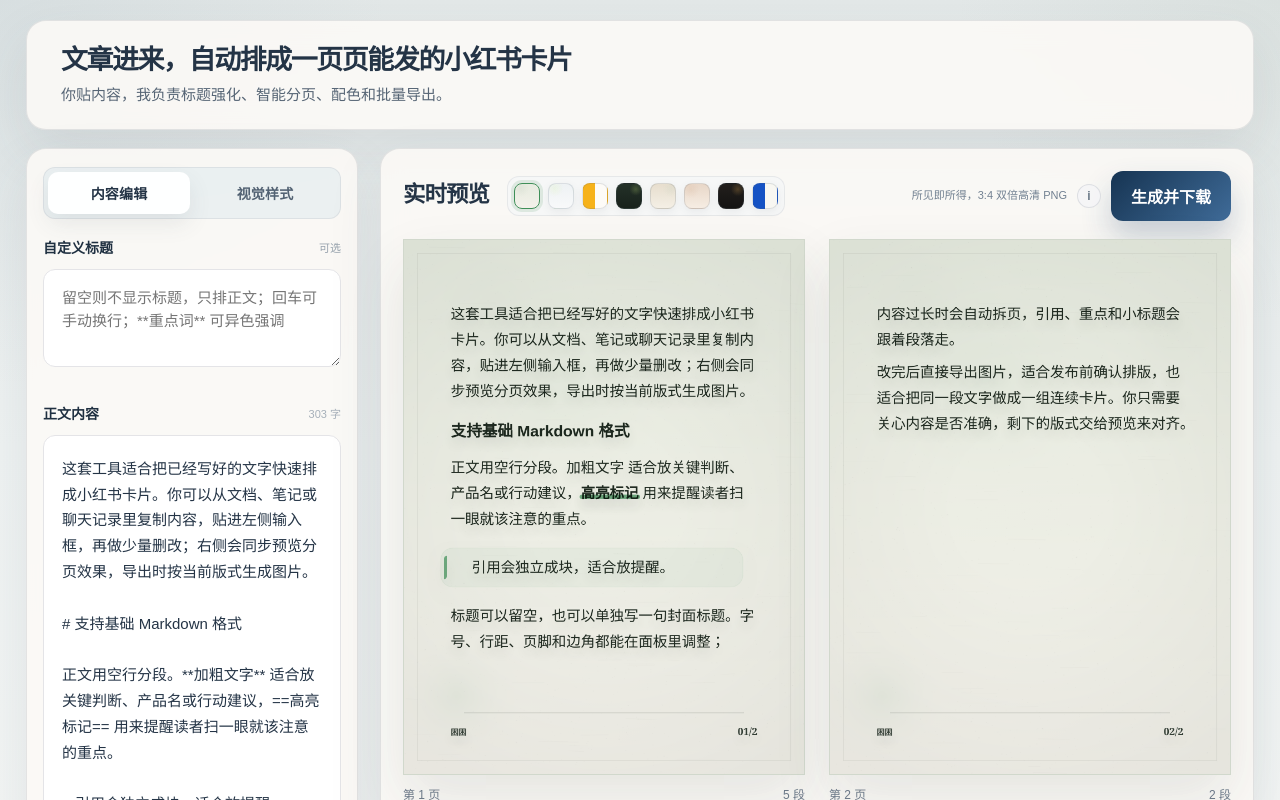
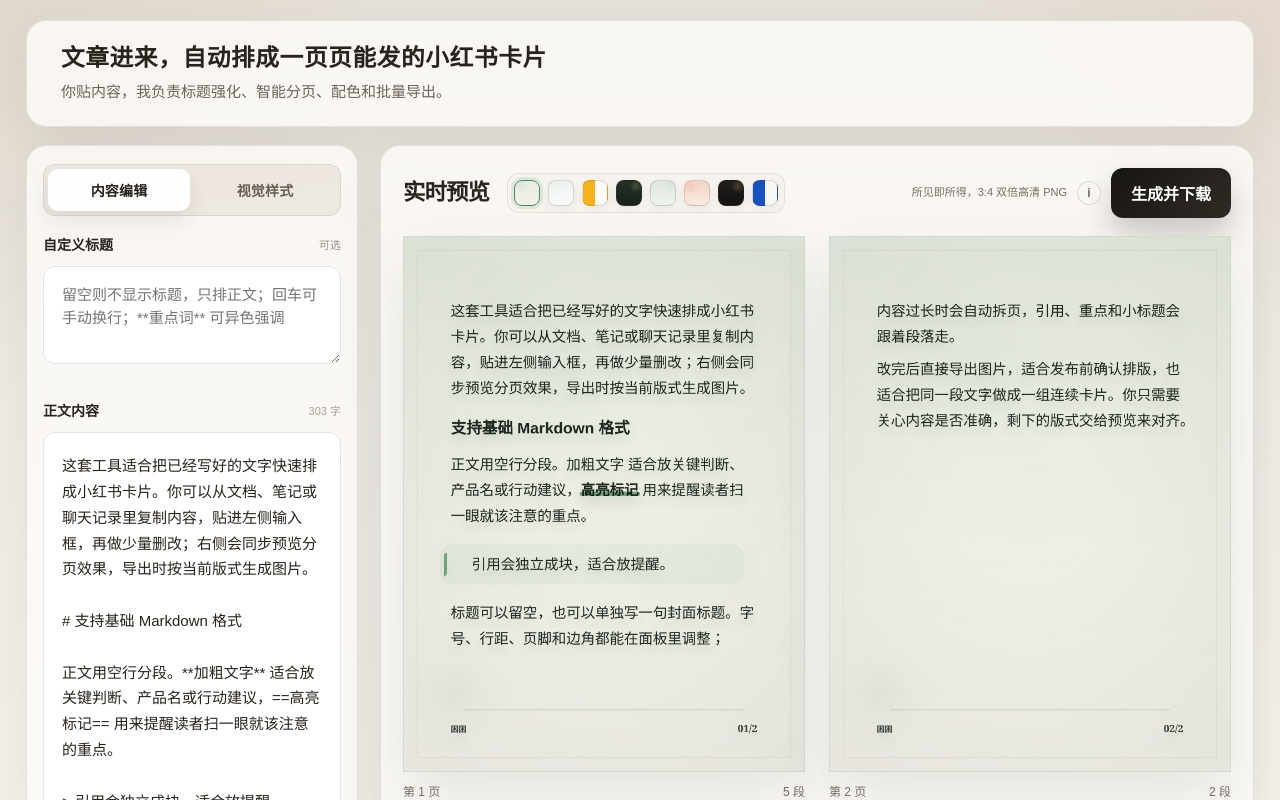
Before and after one commit to LuKK351/lukk-xhs-poster-studio, a Next.js app: page / in a window 1280 px wide. Shown: the top 800 px of the page. Built offline with nearby package versions, Linux system fonts and the light colour scheme.

Commit message:
Refine theme contrast and warm UI chrome

```diff
--- a/app/globals.css
+++ b/app/globals.css
@@ -1,12 +1,12 @@
 :root {
-  --app-bg: #eef2f2;
-  --app-bg-deep: #e3e8e8;
+  --app-bg: #f0ede7;
+  --app-bg-deep: #e5e0d8;
   --surface: rgba(252, 250, 246, 0.88);
-  --surface-line: rgba(87, 102, 117, 0.14);
-  --surface-shadow: rgba(71, 81, 88, 0.1);
-  --text-main: #243446;
-  --text-muted: #6b7887;
-  --accent: #3f6b98;
+  --surface-line: rgba(72, 64, 56, 0.13);
+  --surface-shadow: rgba(36, 32, 28, 0.08);
+  --text-main: #28231d;
+  --text-muted: #756d63;
+  --accent: #24211d;
   --mono: "SF Mono", "JetBrains Mono", "Menlo", monospace;
 }
 
@@ -23,9 +23,9 @@
   color: var(--text-main);
   font-family: "PingFang SC", "Hiragino Sans GB", "Noto Sans SC", sans-serif;
   background:
-    radial-gradient(circle at top left, rgba(131, 155, 168, 0.12), transparent 24%),
-    radial-gradient(circle at top right, rgba(153, 171, 158, 0.12), transparent 20%),
-    linear-gradient(180deg, var(--app-bg-deep) 0%, var(--app-bg) 45%, #f4f6f5 100%);
+    radial-gradient(circle at top left, rgba(176, 141, 105, 0.1), transparent 24%),
+    radial-gradient(circle at top right, rgba(201, 91, 50, 0.055), transparent 20%),
+    linear-gradient(180deg, var(--app-bg-deep) 0%, var(--app-bg) 45%, #f7f4ee 100%);
 }
 
 button,
@@ -72,21 +72,22 @@
 .hero-copy h1,
 .preview-head h2 {
   margin: 0;
-  letter-spacing: -0.05em;
 }
 
 .hero-copy h1 {
   max-width: none;
-  font-size: clamp(22px, 2.1vw, 32px);
-  line-height: 1.12;
+  font-family: "Source Han Serif SC", "Songti SC", "STSong", serif;
+  font-size: clamp(22px, 1.85vw, 30px);
+  line-height: 1.16;
   font-weight: 600;
+  letter-spacing: 0.026em;
   white-space: nowrap;
 }
 
 .hero-text {
   max-width: 760px;
   margin: 8px 0 0;
-  color: #566575;
+  color: #6c6359;
   font-size: 15px;
   line-height: 1.58;
 }
@@ -101,20 +102,20 @@
   border: 0;
   border-radius: 12px;
   padding: 13px 20px;
-  background: linear-gradient(135deg, #163452, #3f6b98);
+  background: linear-gradient(135deg, #181612, #2f2a24);
   color: white;
   font-weight: 700;
-  box-shadow: 0 16px 30px rgba(43, 77, 112, 0.24);
+  box-shadow: 0 16px 30px rgba(36, 32, 28, 0.22);
 }
 
 .secondary-button {
-  border: 1px solid rgba(87, 102, 117, 0.16);
+  border: 1px solid rgba(72, 64, 56, 0.16);
   border-radius: 12px;
   padding: 15px 24px;
   background: rgba(255, 255, 255, 0.9);
   color: var(--accent);
   font-weight: 700;
-  box-shadow: 0 14px 26px rgba(83, 97, 114, 0.12);
+  box-shadow: 0 14px 26px rgba(36, 32, 28, 0.1);
 }
 
 .primary-button:hover,
@@ -147,8 +148,8 @@
   padding: 4px;
   margin-bottom: 18px;
   border-radius: 12px;
-  background: rgba(230, 236, 239, 0.74);
-  border: 1px solid rgba(87, 102, 117, 0.1);
+  background: rgba(232, 226, 218, 0.74);
+  border: 1px solid rgba(72, 64, 56, 0.1);
 }
 
 .control-panel-scroll {
@@ -167,7 +168,7 @@
 
 .control-panel-scroll::-webkit-scrollbar-thumb {
   border-radius: 999px;
-  background: rgba(115, 131, 146, 0.24);
+  background: rgba(121, 110, 100, 0.24);
 }
 
 .panel-tab {
@@ -175,7 +176,7 @@
   border-radius: 10px;
   padding: 11px 14px;
   background: transparent;
-  color: #526273;
+  color: #665d54;
   font-size: 14px;
   font-weight: 700;
   letter-spacing: 0.01em;
@@ -183,8 +184,8 @@
 
 .panel-tab.active {
   background: rgba(255, 255, 255, 0.94);
-  color: #243446;
-  box-shadow: 0 10px 22px rgba(78, 90, 99, 0.1);
+  color: #28231d;
+  box-shadow: 0 10px 22px rgba(36, 32, 28, 0.09);
 }
 
 .panel-section + .panel-section {
@@ -221,7 +222,7 @@
 .section-head span:first-child {
   font-size: 14px;
   font-weight: 700;
-  color: #1f3041;
+  color: #28231d;
 }
 
 .section-meta,
@@ -232,12 +233,12 @@
 
 .section-meta {
   font-size: 11px;
-  color: #96a1ac;
+  color: #9b9186;
   font-weight: 400;
 }
 
 .section-meta--quiet {
-  color: #a6b0ba;
+  color: #aaa095;
 }
 
 .section-meta--value {
@@ -245,7 +246,7 @@
   text-align: right;
   font-family: var(--mono);
   font-variant-numeric: tabular-nums;
-  color: #718091;
+  color: #7c7167;
 }
 
 .text-input,
@@ -272,14 +273,14 @@
   padding: 14px 42px 14px 16px;
   background-color: #fff;
   background-image:
-    linear-gradient(45deg, transparent 50%, #6f7b88 50%),
-    linear-gradient(135deg, #6f7b88 50%, transparent 50%);
+    linear-gradient(45deg, transparent 50%, #6d6258 50%),
+    linear-gradient(135deg, #6d6258 50%, transparent 50%);
   background-position:
     calc(100% - 20px) calc(50% + 1px),
     calc(100% - 14px) calc(50% + 1px);
   background-repeat: no-repeat;
   background-size: 6px 6px;
-  box-shadow: 0 8px 18px rgba(56, 72, 90, 0.045), 0 1px 0 rgba(255, 255, 255, 0.9) inset;
+  box-shadow: 0 8px 18px rgba(36, 32, 28, 0.045), 0 1px 0 rgba(255, 255, 255, 0.9) inset;
   font-weight: 600;
 }
 
@@ -307,15 +308,15 @@
 .select-input:focus,
 .range-input:focus {
   background: #fff;
-  border-color: #a1a1aa;
-  box-shadow: 0 0 0 2px rgba(63, 107, 152, 0.08);
+  border-color: #a8a09a;
+  box-shadow: 0 0 0 2px rgba(36, 32, 28, 0.08);
 }
 
 .select-input:focus {
   background-color: #fff;
   background-image:
-    linear-gradient(45deg, transparent 50%, #4e6072 50%),
-    linear-gradient(135deg, #4e6072 50%, transparent 50%);
+    linear-gradient(45deg, transparent 50%, #3d352f 50%),
+    linear-gradient(135deg, #3d352f 50%, transparent 50%);
   background-position:
     calc(100% - 20px) calc(50% + 1px),
     calc(100% - 14px) calc(50% + 1px);
@@ -344,20 +345,20 @@
 
 .range-input {
   width: 100%;
-  accent-color: #738898;
+  accent-color: #5f554c;
   margin: 0;
 }
 
 .accordion-section {
   margin-top: 14px;
   padding: 14px 14px 16px;
-  border: 1px solid rgba(87, 102, 117, 0.1);
+  border: 1px solid rgba(72, 64, 56, 0.1);
   border-radius: 16px;
   background: rgba(255, 255, 255, 0.66);
 }
 
 .accordion-section[open] {
-  box-shadow: 0 16px 32px rgba(87, 102, 117, 0.08);
+  box-shadow: 0 16px 32px rgba(36, 32, 28, 0.07);
 }
 
 .accordion-summary {
@@ -369,7 +370,7 @@
   gap: 10px;
   font-size: 15px;
   font-weight: 650;
-  color: #213244;
+  color: #2b261f;
   letter-spacing: 0.01em;
 }
 
@@ -378,7 +379,7 @@
   display: inline-block;
   width: 12px;
   margin-left: auto;
-  color: #8090a0;
+  color: #8a8076;
   font-size: 18px;
   line-height: 1;
   transform: rotate(0deg);
@@ -395,7 +396,7 @@
 }
 
 .accordion-section[open] .accordion-summary::after {
-  color: #3a536c;
+  color: #514840;
   transform: rotate(90deg);
 }
 
@@ -408,11 +409,11 @@
 }
 
 .inline-reset-button {
-  border: 1px solid rgba(87, 102, 117, 0.14);
+  border: 1px solid rgba(72, 64, 56, 0.14);
   border-radius: 10px;
   padding: 8px 12px;
   background: rgba(255, 255, 255, 0.86);
-  color: #4a6178;
+  color: #594f46;
   font-size: 12px;
   font-weight: 700;
   white-space: nowrap;
@@ -426,19 +427,19 @@
 }
 
 .preset-chip {
-  border: 1px solid rgba(87, 102, 117, 0.14);
+  border: 1px solid rgba(72, 64, 56, 0.14);
   border-radius: 10px;
   padding: 8px 12px;
   background: rgba(255, 255, 255, 0.78);
-  color: #657588;
+  color: #73695f;
   font-size: 12px;
   font-weight: 700;
 }
 
 .preset-chip.active {
-  border-color: rgba(63, 107, 152, 0.34);
-  background: rgba(63, 107, 152, 0.1);
-  color: #254362;
+  border-color: rgba(36, 32, 28, 0.26);
+  background: rgba(36, 32, 28, 0.08);
+  color: #2b261f;
 }
 
 .theme-list {
@@ -449,7 +450,7 @@
 
 .theme-card {
   position: relative;
-  border: 1px solid rgba(87, 102, 117, 0.14);
+  border: 1px solid rgba(72, 64, 56, 0.14);
   border-radius: 16px;
   background: rgba(255, 255, 255, 0.56);
   padding: 9px;
@@ -460,7 +461,7 @@
   border-color: var(--accent);
   border-width: 2px;
   background: rgba(255, 255, 255, 0.88);
-  box-shadow: 0 16px 32px rgba(71, 96, 126, 0.14);
+  box-shadow: 0 16px 32px rgba(36, 32, 28, 0.11);
 }
 
 .theme-swatch {
@@ -511,7 +512,7 @@
 
 .theme-card-copy strong {
   font-size: 14px;
-  color: #203244;
+  color: #2b261f;
 }
 
 .theme-card-tags {
@@ -523,8 +524,8 @@
 .theme-card-tag {
   border-radius: 4px;
   padding: 2px 5px;
-  background: rgba(87, 102, 117, 0.08);
-  color: #788696;
+  background: rgba(72, 64, 56, 0.08);
+  color: #80766c;
   font-size: 11px;
   font-weight: 700;
   line-height: 1.2;
@@ -576,16 +577,16 @@
   gap: 8px;
   flex-wrap: wrap;
   padding: 6px;
-  border: 1px solid rgba(87, 102, 117, 0.1);
+  border: 1px solid rgba(72, 64, 56, 0.1);
   border-radius: 12px;
-  background: rgba(244, 246, 247, 0.74);
+  background: rgba(246, 242, 236, 0.74);
 }
 
 .theme-dot {
   width: 26px;
   height: 26px;
   border-radius: 8px;
-  border: 1px solid rgba(87, 102, 117, 0.18);
+  border: 1px solid rgba(72, 64, 56, 0.18);
 }
 
 .theme-dot.active {
@@ -604,7 +605,7 @@
   line-height: 1.42;
   text-align: right;
   font-size: 11px;
-  color: #718091;
+  color: #776d63;
   white-space: nowrap;
 }
 
@@ -625,12 +626,12 @@
 .info-button {
   width: 24px;
   height: 24px;
-  border: 1px solid rgba(87, 102, 117, 0.16);
+  border: 1px solid rgba(72, 64, 56, 0.16);
   border-radius: 50%;
   display: grid;
   place-items: center;
-  background: rgba(245, 245, 247, 0.88);
-  color: #6c7a89;
+  background: rgba(248, 246, 242, 0.88);
+  color: #746a60;
   font-size: 12px;
   font-weight: 800;
   line-height: 1;
@@ -643,13 +644,13 @@
   z-index: 20;
   width: 248px;
   padding: 10px 12px;
-  border: 1px solid rgba(87, 102, 117, 0.12);
+  border: 1px solid rgba(72, 64, 56, 0.12);
   border-radius: 12px;
-  background: rgba(34, 47, 61, 0.94);
+  background: rgba(36, 32, 28, 0.94);
   color: #fff;
   font-size: 12px;
   line-height: 1.55;
-  box-shadow: 0 14px 28px rgba(25, 36, 48, 0.2);
+  box-shadow: 0 14px 28px rgba(36, 32, 28, 0.2);
   opacity: 0;
   pointer-events: none;
   transform: translateY(-3px);
@@ -681,7 +682,7 @@
   aspect-ratio: 3 / 4;
   overflow: hidden;
   background: rgba(255, 255, 255, 0.46);
-  border: 1px solid rgba(87, 102, 117, 0.08);
+  border: 1px solid rgba(72, 64, 56, 0.08);
 }
 
 .poster-preview-image {
@@ -696,7 +697,7 @@
   height: 100%;
   display: grid;
   place-items: center;
-  color: #617080;
+  color: #746a60;
   font-size: 14px;
 }
 
--- a/app/page.tsx
+++ b/app/page.tsx
@@ -325,15 +325,15 @@
     tags: ["自然", "复盘"],
     mode: "sage",
     palette: {
-      page: "#f4efe5",
-      pageAlt: "#e7dece",
-      text: "#1d2a21",
-      muted: "#657064",
-      accent: "#2f9a78",
-      accentSoft: "rgba(47, 154, 120, 0.18)",
-      border: "rgba(60, 79, 66, 0.14)",
-      shadow: "rgba(76, 88, 78, 0.12)",
-      glow: "rgba(199, 210, 194, 0.26)"
+      page: "#eef3ee",
+      pageAlt: "#dee7df",
+      text: "#1a2a22",
+      muted: "#5c6d63",
+      accent: "#2e5f49",
+      accentSoft: "rgba(46, 95, 73, 0.18)",
+      border: "rgba(46, 70, 58, 0.14)",
+      shadow: "rgba(50, 72, 60, 0.12)",
+      glow: "rgba(204, 221, 211, 0.28)"
     },
     surface: {
       grainAlpha: 0.044,
@@ -344,7 +344,7 @@
       titleAccentMix: 0.86,
       footerLineAlpha: 0.18,
       footerTextAlpha: 0.88,
-      previewShadow: "0 24px 50px rgba(73, 86, 74, 0.12), 0 2px 16px rgba(255,255,255,0.36) inset"
+      previewShadow: "0 24px 50px rgba(50, 72, 60, 0.12), 0 2px 16px rgba(255,255,255,0.4) inset"
     },
     components: {
       quoteFillAlpha: 0.048,
@@ -374,15 +374,15 @@
     tags: ["暖调", "生活"],
     mode: "vintage",
     palette: {
-      page: "#f6ede3",
-      pageAlt: "#e8d7c8",
-      text: "#392c24",
-      muted: "#7c6a5e",
-      accent: "#c65a35",
-      accentSoft: "rgba(198, 90, 53, 0.18)",
-      border: "rgba(106, 78, 58, 0.14)",
-      shadow: "rgba(89, 65, 50, 0.16)",
-      glow: "rgba(220, 188, 164, 0.3)"
+      page: "#f8eadf",
+      pageAlt: "#f3d6c7",
+      text: "#3b261f",
+      muted: "#806256",
+      accent: "#c95b32",
+      accentSoft: "rgba(201, 91, 50, 0.2)",
+      border: "rgba(126, 76, 54, 0.14)",
+      shadow: "rgba(110, 64, 44, 0.16)",
+      glow: "rgba(236, 174, 146, 0.32)"
     },
     surface: {
       grainAlpha: 0.04,
@@ -393,7 +393,7 @@
       titleAccentMix: 0.84,
       footerLineAlpha: 0.17,
       footerTextAlpha: 0.9,
-      previewShadow: "0 28px 58px rgba(101, 75, 56, 0.14), 0 10px 34px rgba(255,255,255,0.18) inset"
+      previewShadow: "0 28px 58px rgba(110, 64, 44, 0.14), 0 10px 34px rgba(255,255,255,0.2) inset"
     },
     components: {
       quoteFillAlpha: 0.06,
```
Also changed, not shown: scripts/check-default-content.mjs (+7 -4 lines).
